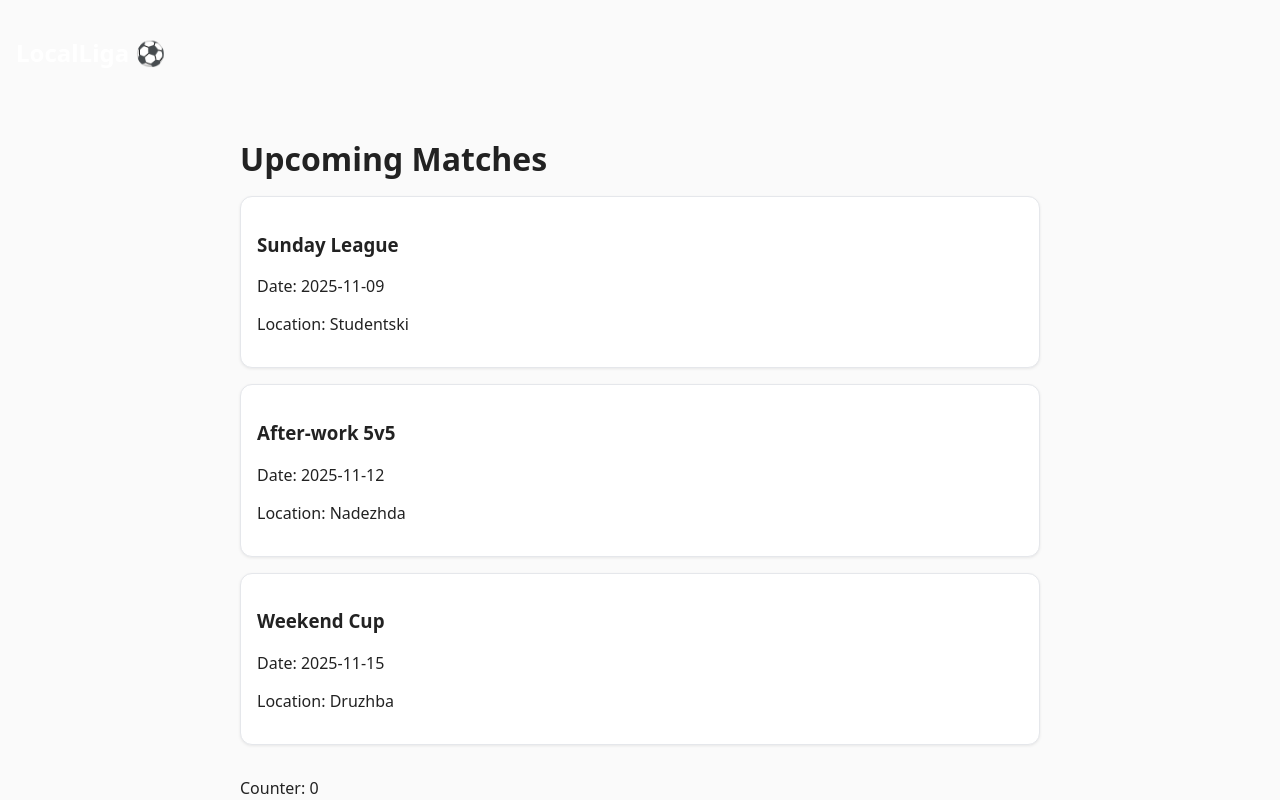
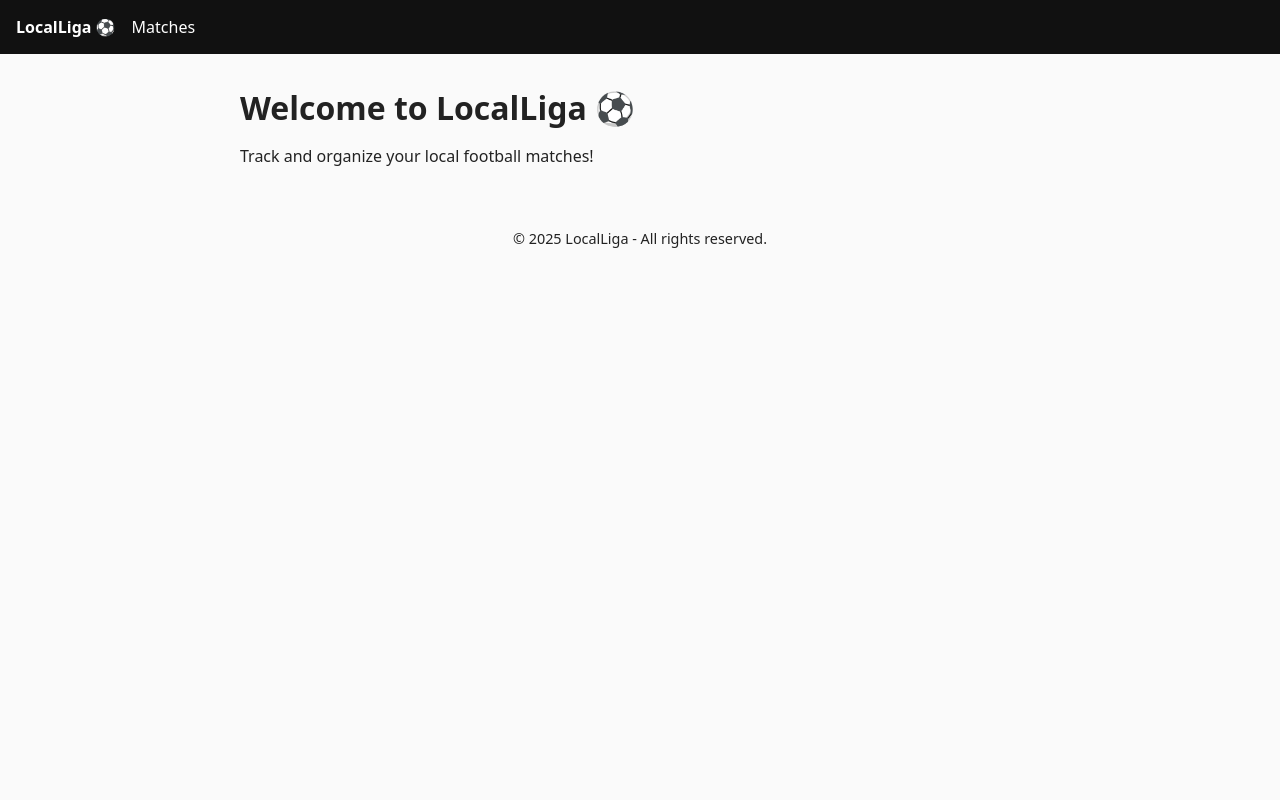
Before and after one commit to GeorgiApostolov/LocalLiga, a React (Vite) app: page / in a window 1280 px wide. Shown: the top 800 px of the page. Built offline with nearby package versions, Linux system fonts and the light colour scheme.

Commit message:
setup React Router with Home and Catalog pages

```diff
--- a/src/App.jsx
+++ b/src/App.jsx
@@ -1,12 +1,17 @@
+import { BrowserRouter, Routes, Route } from "react-router-dom";
 import { useState } from "react";
+
+// COMP
 import Header from "./components/Header.jsx";
 import Footer from "./components/Footer.jsx";
 import MatchCard from "./components/MatchCard.jsx";
 import MatchList from "./components/MatchList.jsx";
 
+// PAGES
+import Home from "./pages/Home.jsx";
+import Catalog from "./pages/Catalog.jsx";
+
 function App() {
-  const [count, setCount] = useState(0);
-
   const matches = [
     {
       id: 1,
@@ -24,18 +29,16 @@ function App() {
   ];
 
   return (
-    <>
+    <BrowserRouter>
       <Header />
 
-      <main>
-        <h1>Upcoming Matches</h1>
+      <Routes>
+        <Route path="/" element={<Home />} />
+        <Route path="/catalog" element={<Catalog matches={matches} />} />
+      </Routes>
 
-        <MatchList matches={matches} />
-        <p>Counter: {count}</p>
-        <button onClick={() => setCount(count + 1)}>+1</button>
-      </main>
       <Footer />
-    </>
+    </BrowserRouter>
   );
 }
 
--- a/src/components/Header.jsx
+++ b/src/components/Header.jsx
@@ -1,7 +1,20 @@
+import { Link } from "react-router-dom";
+
 function Header() {
   return (
-    <header style={{ background: "#11", color: "#fff", padding: "1rem" }}>
-      <h2>LocalLiga ⚽</h2>
+    <header style={{ background: "#111", color: "#fff", padding: "1rem" }}>
+      <nav style={{ display: "flex", gap: "1rem" }}>
+        <Link
+          to="/"
+          style={{ color: "#fff", textDecoration: "none", fontWeight: 600 }}
+        >
+          LocalLiga ⚽
+        </Link>
+
+        <Link to="/catalog" style={{ color: "#fff", textDecoration: "none" }}>
+          Matches
+        </Link>
+      </nav>
     </header>
   );
 }
--- /dev/null
+++ b/src/pages/Catalog.jsx
@@ -0,0 +1,12 @@
+import MatchList from "../components/MatchList.jsx";
+
+function Catalog({ matches }) {
+  return (
+    <main>
+      <h1>Upcoming Matches</h1>
+      <MatchList matches={matches} />
+    </main>
+  );
+}
+
+export default Catalog;
--- /dev/null
+++ b/src/pages/Home.jsx
@@ -0,0 +1,9 @@
+function Home() {
+  return (
+    <main>
+      <h1>Welcome to LocalLiga ⚽</h1>
+      <p>Track and organize your local football matches!</p>
+    </main>
+  );
+}
+export default Home;
```
